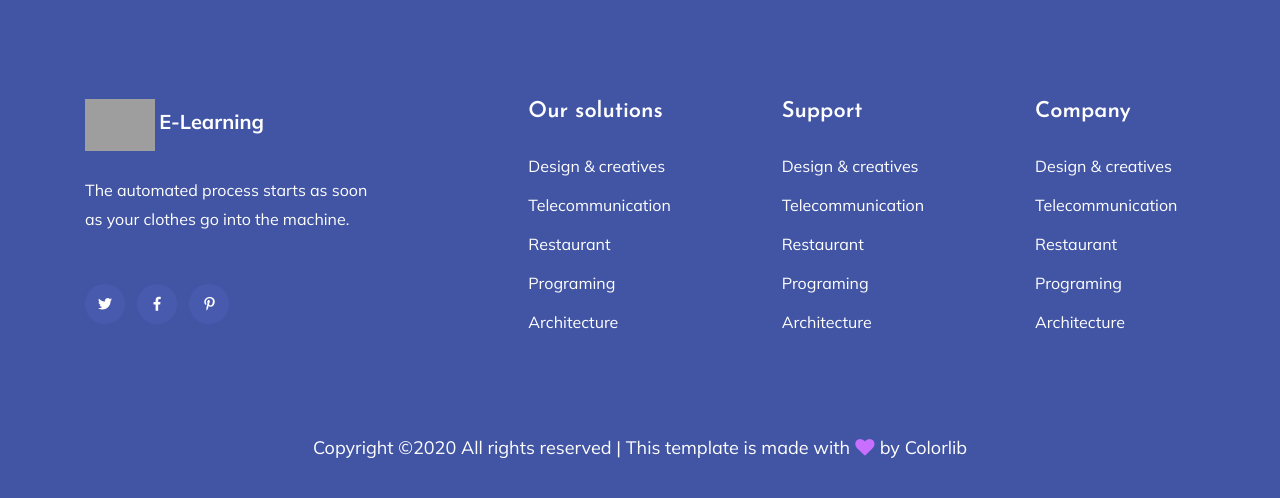
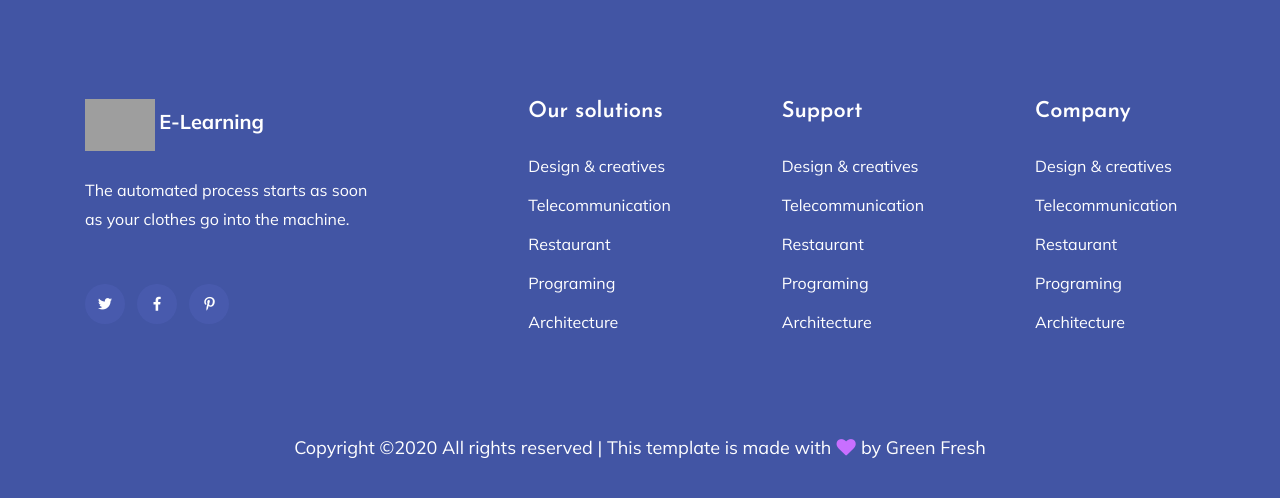
Before and after one commit to Zaenal12345/e-learning_ci, a CodeIgniter app: page /database/index.php/pagecontroller/blog in a window 1280 px wide. Shown: the part 2934-3432 px from the top of the page. Run offline with CodeIgniter, Linux system fonts and the light colour scheme; style sheets or scripts are compiled from the project's sources; some libraries are stand-ins or nearby versions; grey boxes are pictures that could not be loaded.

Commit message:
Perubahan pada nama copyright footer

```diff
--- a/application/views/template.php
+++ b/application/views/template.php
@@ -131,7 +131,7 @@
                         <div class="col-xl-12 ">
                             <div class="footer-copy-right text-center">
                                 <p><!-- Link back to Colorlib can't be removed. Template is licensed under CC BY 3.0. -->
-                                  Copyright &copy;<script>document.write(new Date().getFullYear());</script> All rights reserved | This template is made with <i class="fa fa-heart" aria-hidden="true"></i> by <a href="https://colorlib.com" target="_blank">Colorlib</a>
+                                  Copyright &copy;<script>document.write(new Date().getFullYear());</script> All rights reserved | This template is made with <i class="fa fa-heart" aria-hidden="true"></i> by <a href="https://colorlib.com" target="_blank">Green Fresh</a>
                                   <!-- Link back to Colorlib can't be removed. Template is licensed under CC BY 3.0. --></p>
                               </div>
                           </div>
```
